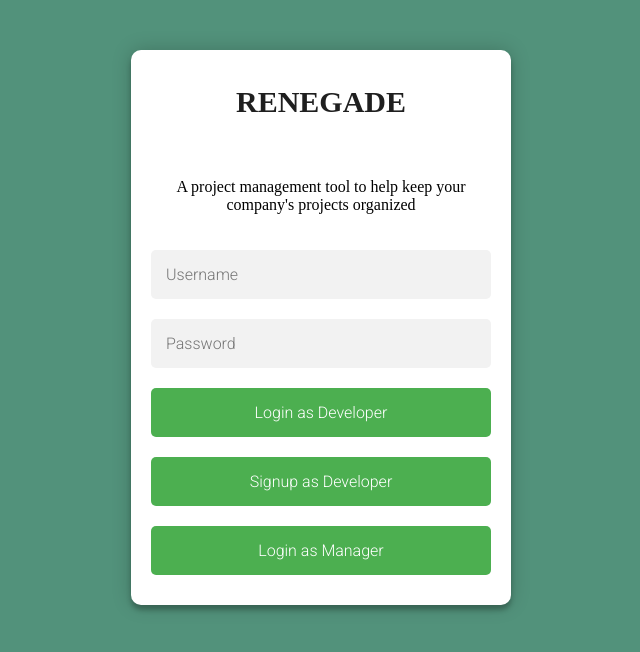
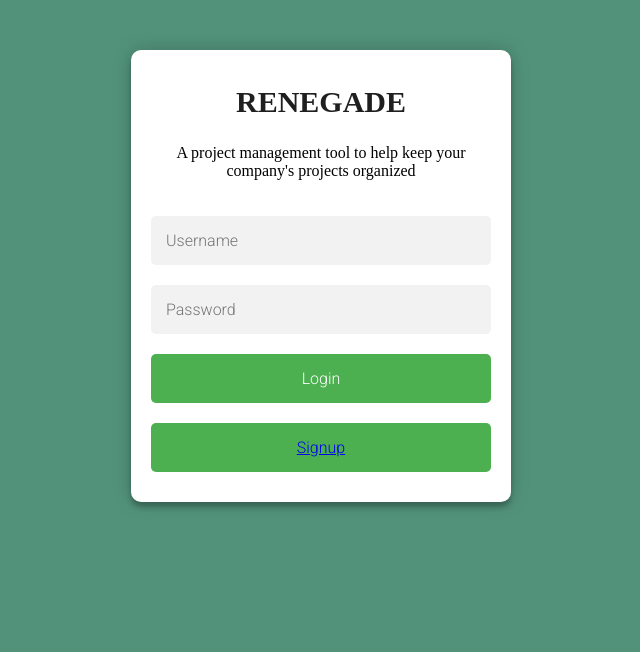
Before and after one commit to Patrick-Njiru/renegade, a React (Create React App) app in the folder client/: page /d-login in a window 1280 px wide. Shown: the top 652 px of the page, without its empty margins (319-959 px from the left). Built offline with nearby package versions, Linux system fonts and the light colour scheme.

Commit message:
Modify file.

```diff
--- a/client/src/components/LoginForm.js
+++ b/client/src/components/LoginForm.js
@@ -1,15 +1,14 @@
 import React from "react";
 import { useState } from "react";
-import { Link } from 'react-router-dom'
+import { NavLink } from 'react-router-dom'
 
 
-function LoginForm() {
+function LoginForm( {position} ) {
   const [formData, setFormData] = useState({
     username:"",
     password:"",
 
   })
-
 
   function handleChange(e){
     setFormData({
@@ -22,50 +21,50 @@ function LoginForm() {
   // details in the formData.
   function handleSubmit(e) {
     e.preventDefault();
-    // console.log(formData)
 
-    fetch("/login/developer", {
+    fetch(`/login/${position}`, {
       method: "POST",
       headers: {
         "Content-Type": "application/json"
       },
-      body: JSON.stringify({formData})
+      body: JSON.stringify(formData)
     })
-    .then((res) => console.log(res))
-
+    .then(res => res.json())
+    .then(console.log)
 
     setFormData({
       username:"",
       password:"",
     })
-
   }
 
+  const buttons = (position === 'developer') ? (
+    <>
+      <button className="form-field" > Login </button>
+      <button className="form-field" >
+        <NavLink className="form-field" to="/signup">
+          Signup
+        </NavLink>
+      </button>
+    </>
+  ) :
+  (<button className="form-field" > Login </button>)
+
   return (
-    <>
     <div className="home-container">
-
-
-        <div className="main">
+      <div className="main">
         <div className="create-project-form-container">
-        <h2>RENEGADE</h2>
-        <img src=""></img>
-        <p>A project management tool to help keep your company's projects organized</p>
-
+          <h2>RENEGADE</h2>
+          {/* <img src="" alt="image" /> */}
+          <p>A project management tool to help keep your company's projects organized</p>
           <form className="create-project-form" onSubmit={handleSubmit}>
             <input type="text" className="form-field" placeholder="Username" name="username" value={formData.username} onChange={handleChange} />
             <input type="text" className="form-field" placeholder="Password" name="password" value={formData.password} onChange={handleChange} />
-
-            <button className="form-field"> Login as Developer </button>
-            <button className="form-field"> Signup as Developer </button>
-            <button className="form-field"> Login as Manager </button>
-
-
+            { buttons }
           </form>
         </div>
-        </div>
-        </div>
-    </>
+      </div>
+    </div>
   )
 }
 
```
